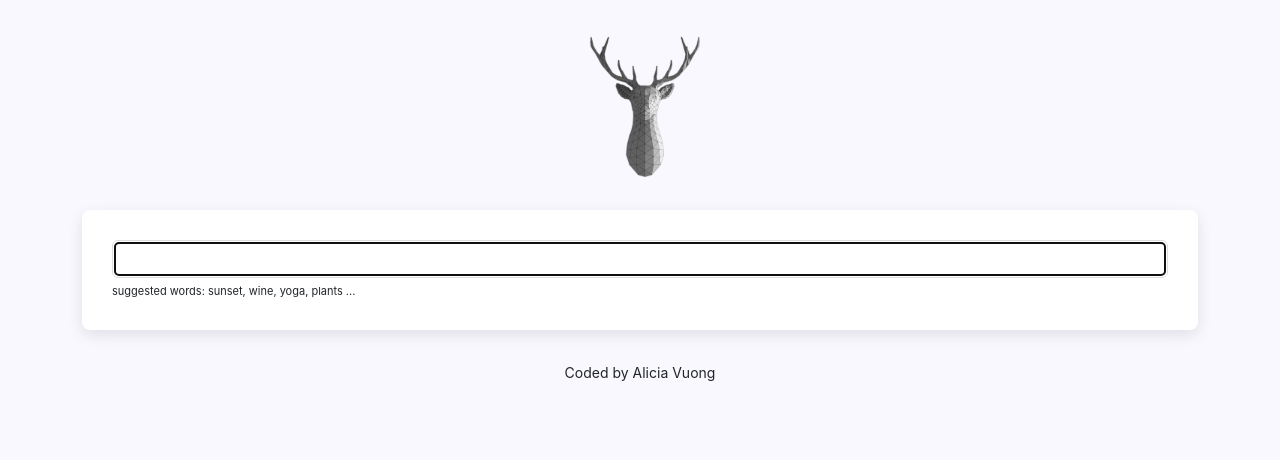
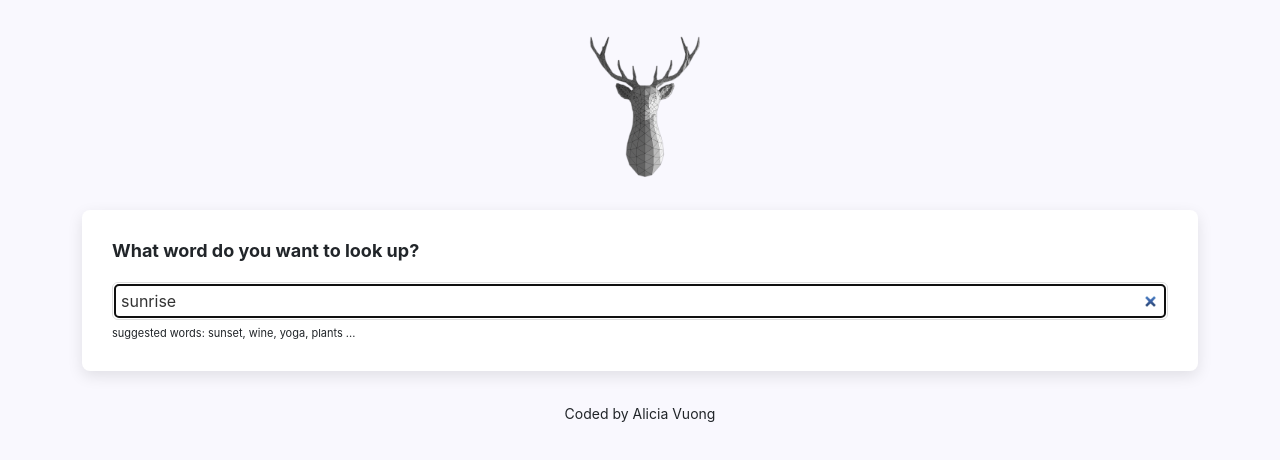
Before and after one commit to aleebo/dictionary101, a React (Create React App) app: page / in a window 1280 px wide. Shown: the top 460 px of the page. Built offline with nearby package versions, Linux system fonts and the light colour scheme; no server answers.

Commit message:
Improve the styling of the dictionary app by adding css to each component

```diff
--- a/src/App.js
+++ b/src/App.js
@@ -10,7 +10,7 @@ export default function App() {
           <img src={logo} className="App-logo img-fluid" alt="logo" />
         </header>
         <main>
-          <Dictionary defaultKeyword="sun" />
+          <Dictionary defaultKeyword="sunrise" />
         </main>
         <footer className="App-footer">
           {" "}
--- a/src/Dictionary.css
+++ b/src/Dictionary.css
@@ -1,3 +1,9 @@
+.Dictionary h1 {
+  font-size: 18px;
+  font-weight: bold;
+  margin-bottom: 20px;
+}
+
 .Dictionary section {
   background: white;
   padding: 30px;
--- a/src/Dictionary.js
+++ b/src/Dictionary.js
@@ -35,11 +35,13 @@ export default function Dictionary(props) {
     return (
       <div className="Dictionary">
         <section>
+          <h1>What word do you want to look up?</h1>
           <form onSubmit={handleSubmit}>
             <input
               type="search"
               autoFocus={true}
               onChange={handleKeywordChange}
+              defaultValue={props.defaultKeyword}
             />
           </form>
           <div className="hint">
--- a/src/Meaning.css
+++ b/src/Meaning.css
@@ -7,6 +7,7 @@
 .Meaning .example {
   color: #70757a;
   font-style: italic;
+  margin-top: 10px;
 }
 
 .Meaning .definition {
```
